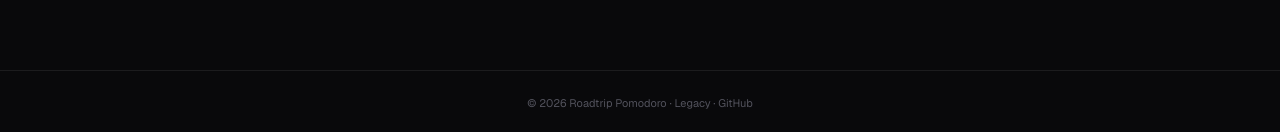
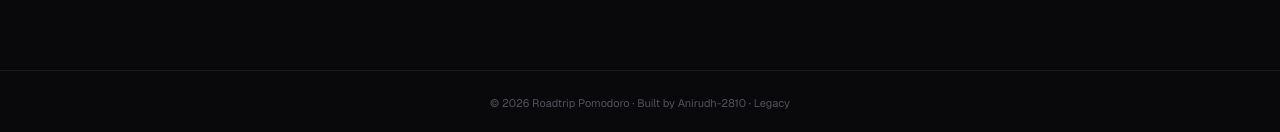
Before and after one commit to Anirudh-2810/roadtrip-pomodoro, a Next.js app: page /dashboard in a window 1280 px wide. Shown: the part 665-797 px from the top of the page. Built offline with nearby package versions, Linux system fonts and the light colour scheme; no server answers.

Commit message:
chore(brand): sign as built by Anirudh-2810, link name to repo

```diff
--- a/package.json
+++ b/package.json
@@ -1,7 +1,11 @@
 {
-  "name": "pomodoro-web",
+  "name": "roadtrip-pomodoro",
   "version": "0.1.0",
   "private": true,
+  "author": "Anirudh-2810",
+  "license": "MIT",
+  "repository": "https://github.com/Anirudh-2810/roadtrip-pomodoro",
+  "homepage": "https://github.com/Anirudh-2810/roadtrip-pomodoro",
   "scripts": {
     "dev": "next dev",
     "prebuild": "node scripts/check-app-url.js",
--- a/src/app/api/health/route.ts
+++ b/src/app/api/health/route.ts
@@ -5,6 +5,9 @@ export async function GET() {
   const h = healthEnv();
   return NextResponse.json({
     ok: true,
+    app: "roadtrip-pomodoro",
+    maker: "Anirudh-2810",
+    repo: "https://github.com/Anirudh-2810/roadtrip-pomodoro",
     supabase: h.supabase ? "configured" : "missing env",
     email: h.resend ? "configured" : "missing RESEND_API_KEY",
     redis: h.redis ? "configured" : "in-memory fallback",
--- a/src/app/layout.tsx
+++ b/src/app/layout.tsx
@@ -28,6 +28,8 @@ export const metadata: Metadata = {
   title: "Roadtrip Pomodoro — Focus timer with email",
   description: "Production Pomodoro timer — Vercel + Supabase + Resend. Auto-email per session + daily/weekly digest. Continue without signup.",
   metadataBase: getBaseUrl(),
+  authors: [{ name: "Anirudh-2810", url: "https://github.com/Anirudh-2810/roadtrip-pomodoro" }],
+  creator: "Anirudh-2810",
 };
 
 export const dynamic = "force-dynamic";
@@ -82,7 +84,7 @@ export default async function RootLayout({ children }: { children: React.ReactNo
         </header>
         <main className="flex-1">{children}</main>
         <footer className="border-t border-white/10 py-6 text-center text-[11px] text-zinc-600">
-          © {new Date().getFullYear()} Roadtrip Pomodoro · <a href="/legacy/index.html" className="hover:text-zinc-400">Legacy</a> · <a href="https://github.com/Anirudh-2810/roadtrip-pomodoro" className="hover:text-zinc-400">GitHub</a>
+          © {new Date().getFullYear()} Roadtrip Pomodoro · Built by <a href="https://github.com/Anirudh-2810/roadtrip-pomodoro" className="hover:text-zinc-400">Anirudh-2810</a> · <a href="/legacy/index.html" className="hover:text-zinc-400">Legacy</a>
         </footer>
       </body>
     </html>
--- a/src/components/roadtrip/RoadtripExperience.tsx
+++ b/src/components/roadtrip/RoadtripExperience.tsx
@@ -1,6 +1,9 @@
+// Roadtrip Pomodoro — built by Anirudh-2810
+// https://github.com/Anirudh-2810/roadtrip-pomodoro — see src/lib/brand.ts
 "use client";
 import { useCallback, useEffect, useRef, useState } from "react";
 import RoadtripCanvas from "./RoadtripCanvas";
+import { BRAND } from "@/lib/brand";
 import { ensureRoadtripAudio, setRoadtripVol } from "@/lib/audio-roadtrip";
 import { saveGuestSession, removeGuestSession } from "@/lib/guest";
 import { parsePreset } from "@/lib/validation";
@@ -91,6 +94,7 @@ export default function RoadtripExperience({ userEmail }: { userEmail: string |
   const progress = total ? (total-remaining)/total : 0;
 
   useEffect(()=>{ fetch("/api/csrf").then(r=>r.json()).then(j=>setCsrf(j.csrf as string)).catch(()=>{}); }, []);
+  useEffect(()=>{ try{ console.info(`%c ${BRAND.signature} — ${BRAND.repo}`, "color:#10B981;font-weight:bold;"); }catch{} }, []);
   const dismissCover = useCallback(()=>{ try{ sessionStorage.setItem("rf_cover_dismissed","1"); }catch{}; setShowCover(false); }, []);
 
   useEffect(()=>{
@@ -165,7 +169,8 @@ export default function RoadtripExperience({ userEmail }: { userEmail: string |
     if(!rows.length) return;
     const header="| Date | Route | Min | Intent | Done |\n|---|---|---|---|---|\n";
     const body=rows.map(r=> `| ${(String(r.finished_at)||"").slice(0,16).replace("T"," ")} | ${String(r.route??"")} | ${Number(r.duration_min??0)} | ${String(r.intent??"").replace(/\|/g,"/").slice(0,60)} | ${(r.completed?"✓":"—")} |`).join("\n");
-    const blob=new Blob([header+body+"\n"],{type:"text/markdown"}); const url=URL.createObjectURL(blob); const a=document.createElement("a"); a.href=url; a.download=`roadtrip-log-${new Date().toISOString().slice(0,10)}.md`; a.click(); URL.revokeObjectURL(url);
+    const footer=`\n\n— Built with ${BRAND.app} by ${BRAND.maker} (${BRAND.repo})\n`;
+    const blob=new Blob([header+body+"\n"+footer],{type:"text/markdown"}); const url=URL.createObjectURL(blob); const a=document.createElement("a"); a.href=url; a.download=`roadtrip-log-${new Date().toISOString().slice(0,10)}.md`; a.click(); URL.revokeObjectURL(url);
   };
 
   // --- Custom live sync: typing 1 or 1:30 updates timer — allow when paused, block while running/building ---
@@ -487,7 +492,7 @@ export default function RoadtripExperience({ userEmail }: { userEmail: string |
   const onRoadCount = ROUTES.length;
 
   return (
-    <div className={"app-shell flex flex-col bg-[#070A0E] "+(isFullscreen?"is-fs-mode":"")} onMouseMove={resetHideTimer}>
+    <div data-maker="anirudh-2810" data-repo={BRAND.repo} className={"app-shell flex flex-col bg-[#070A0E] "+(isFullscreen?"is-fs-mode":"")} onMouseMove={resetHideTimer}>
       {showCover && (
         <div className="fixed inset-0 z-40 flex items-center justify-center bg-[rgba(7,10,14,0.78)] p-5 backdrop-blur-[18px]" onClick={e=>{ if(e.target===e.currentTarget) dismissCover(); }}>
           <div className="flex w-[min(440px,92vw)] flex-col gap-3.5 rounded-[18px] border border-[rgba(30,42,51,0.92)] bg-[rgba(15,20,25,0.96)] p-5 text-center shadow-xl">
--- /dev/null
+++ b/src/lib/brand.ts
@@ -0,0 +1,18 @@
+// Roadtrip Pomodoro — built by Anirudh-2810
+// Canonical authorship single-source. Import this instead of hardcoding strings.
+// Repo: https://github.com/Anirudh-2810/roadtrip-pomodoro
+//
+//          ____                 __ __           ___
+//         / __ \___  ____ _____/ /_/ /________  / (_)___ ___
+//        / /_/ / _ \/ __ `/ __  / / __/ ___/ / / / / __ `__ \
+//       / _, _/ /_/ / /_/ / /_/ / / / / /  / /_/ / / / / / / /
+//      /_/ |_|\____/\__,_/\__,_/_/_/ /_/   \__,_/_/_/ /_/ /_/
+//
+
+export const BRAND = {
+  app: "Roadtrip Pomodoro",
+  maker: "Anirudh-2810",
+  profile: "https://github.com/Anirudh-2810",
+  repo: "https://github.com/Anirudh-2810/roadtrip-pomodoro",
+  signature: "Roadtrip Pomodoro — built by Anirudh-2810",
+} as const;
--- a/src/lib/email.ts
+++ b/src/lib/email.ts
@@ -37,6 +37,7 @@ export async function sendSessionEmail(opts: {
             <strong style="color:#10b981;">${mins}m</strong> <span style="color:#fafafa;">· ${escapeHtml(opts.preset)}</span> <span style="color:#71717a;">· ${new Date().toLocaleString("en-IN", { timeZone: "Asia/Kolkata" })}</span>
           </div>
           <p style="margin:16px 0 0; font-size:12px; color:#71717a;">You're receiving this because you enabled auto-email per Pomodoro. Disable in Settings → Email Preferences.</p>
+          <p style="margin:8px 0 0; font-size:11px; color:#71717a;">Built by <a href="https://github.com/Anirudh-2810/roadtrip-pomodoro" style="color:#10b981;">Anirudh-2810</a> · Roadtrip Pomodoro</p>
           <p style="margin:8px 0 0; font-size:12px; color:#71717a;"><a href="${getAppUrl()}/settings" style="color:#10b981;">Manage preferences</a> · <a href="${getAppUrl()}/api/email/unsubscribe" style="color:#71717a;">Unsubscribe</a></p>
         </div>
       `,
@@ -84,6 +85,7 @@ export async function sendDigestEmail(opts: {
           <p style="margin:0 0 16px; color:#a1a1aa;">${opts.stats.completed} completed · ${opts.stats.totalMin} min · streak ${opts.stats.streak} day(s)</p>
           <table style="width:100%; border-collapse:collapse; font-size:13px;"><thead><tr><th style="text-align:left; padding:6px 8px; border:1px solid #27272a; background:#18181b;">Date</th><th style="padding:6px 8px; border:1px solid #27272a; background:#18181b;">Preset</th><th style="padding:6px 8px; border:1px solid #27272a; background:#18181b;">Min</th><th style="padding:6px 8px; border:1px solid #27272a; background:#18181b;">Intent</th></tr></thead><tbody>${rowsHtml || '<tr><td colspan="4" style="padding:12px; text-align:center; color:#71717a;">No sessions this period — hit the timer!</td></tr>'}</tbody></table>
           <p style="margin:16px 0 0; font-size:12px; color:#71717a;"><a href="${getAppUrl()}/dashboard" style="color:#10b981;">Open dashboard</a></p>
+          <p style="margin:8px 0 0; font-size:11px; color:#71717a;">Built by <a href="https://github.com/Anirudh-2810/roadtrip-pomodoro" style="color:#10b981;">Anirudh-2810</a> · Roadtrip Pomodoro</p>
         </div>
       `,
       text: `${subject}\n${opts.rows.map((r) => `${r.date} ${r.preset} ${r.mins}m ${r.intent ?? ""}`).join("\n")}`,
```
Also changed, not shown: 2 other files (tests, documents, lock files or other folders).
